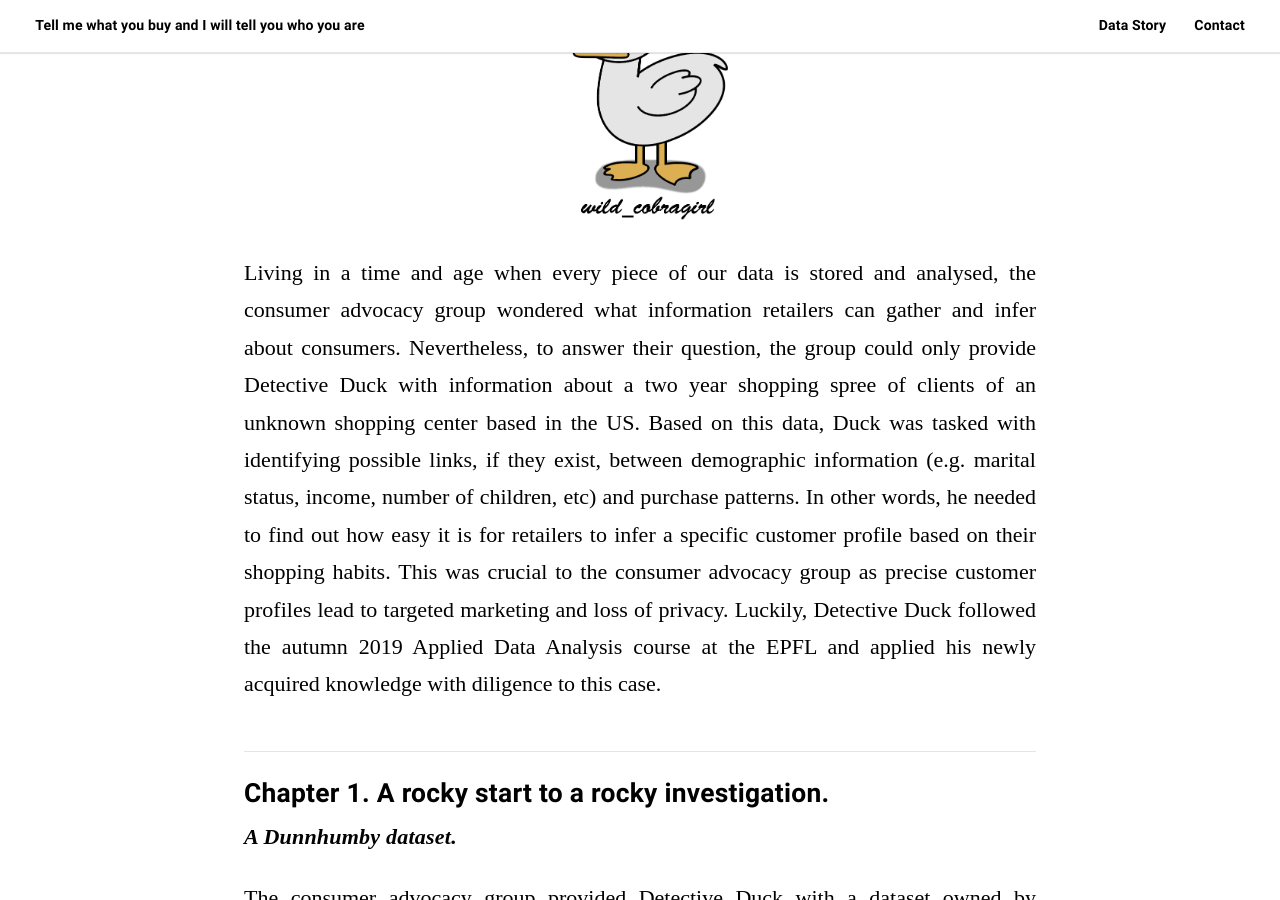
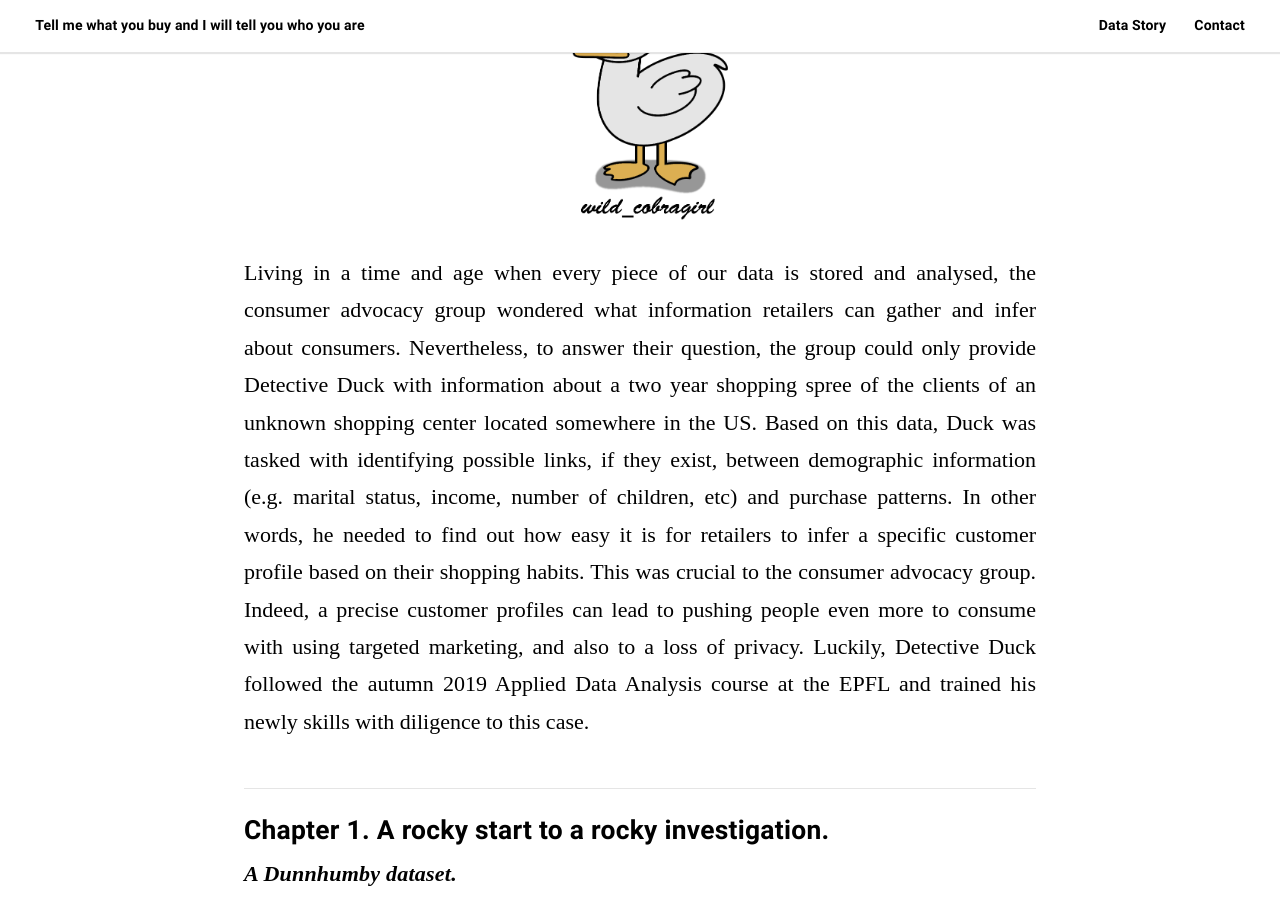
Before and after one commit to marvande/website_ada_bubble582, a Jekyll site: the page built from _posts/2019-12-13-data_story.md, in a window 1280 px wide and 900 px high, scrolled down 1642 px. Built offline with Jekyll 4.4.1, drawn with Linux system fonts in a browser that asks for light colours; some web fonts are replaced; some of the changed text lies outside the part shown.

Commit message:
corrections

```diff
--- a/_posts/2019-12-13-data_story.md
+++ b/_posts/2019-12-13-data_story.md
@@ -27,13 +27,13 @@ iframe {
 <!--PREFACE: -->
 <h4>Preface.</h4>
 <p>
-Due to rumours about the troublesome ability of shopping centers to infer consumer information based on their shopping patterns, a private investigator, detective Duck, was hired by a consumer advocacy group to investigate the matter. Here are the details of his investigation.
+Due to rumours about the troublesome ability of shopping centers to infer consumer information based on their shopping patterns, a private investigator, Detective Duck, was hired by a consumer advocacy group to investigate the matter. Here are the details of his investigation.
 </p>
 
 <img class="center" src="{{ "/assets/images/pic08.png" | absolute_url }}" alt="Markdown Monster icon" width = "200" height = "150" />
 
 <p>
-Living in a time and age when every piece of our data is stored and analysed, the consumer advocacy group wondered what information retailers can gather and infer about consumers. Nevertheless, to answer their question, the group could only provide Detective Duck with information about a two year shopping spree of clients of an unknown shopping center based in the US. Based on this data, Duck was tasked with identifying possible links, if they exist, between demographic information (e.g. marital status, income, number of children, etc) and purchase patterns. In other words, he needed to find out how easy it is for retailers to infer a specific customer profile based on their shopping habits. This was crucial to the consumer advocacy group as precise customer profiles lead to targeted marketing and loss of privacy. Luckily, Detective Duck followed the autumn 2019 Applied Data Analysis course at the EPFL and applied his newly acquired knowledge with diligence to this case.
+Living in a time and age when every piece of our data is stored and analysed, the consumer advocacy group wondered what information retailers can gather and infer about consumers. Nevertheless, to answer their question, the group could only provide Detective Duck with information about a two year shopping spree of  the clients of an unknown shopping center located somewhere in the US. Based on this data, Duck was tasked with identifying possible links, if they exist, between demographic information (e.g. marital status, income, number of children, etc) and purchase patterns. In other words, he needed to find out how easy it is for retailers to infer a specific customer profile based on their shopping habits. This was crucial to the consumer advocacy group. Indeed, a precise customer profiles can lead to pushing people even more to consume with using targeted marketing, and also to a loss of privacy. Luckily, Detective Duck followed the autumn 2019 Applied Data Analysis course at the EPFL and trained his newly skills with diligence to this case.
 </p>
 
 <br/>
```
Also changed, not shown: other parts of _posts/2019-12-13-data_story.md (+1 -1 lines).
